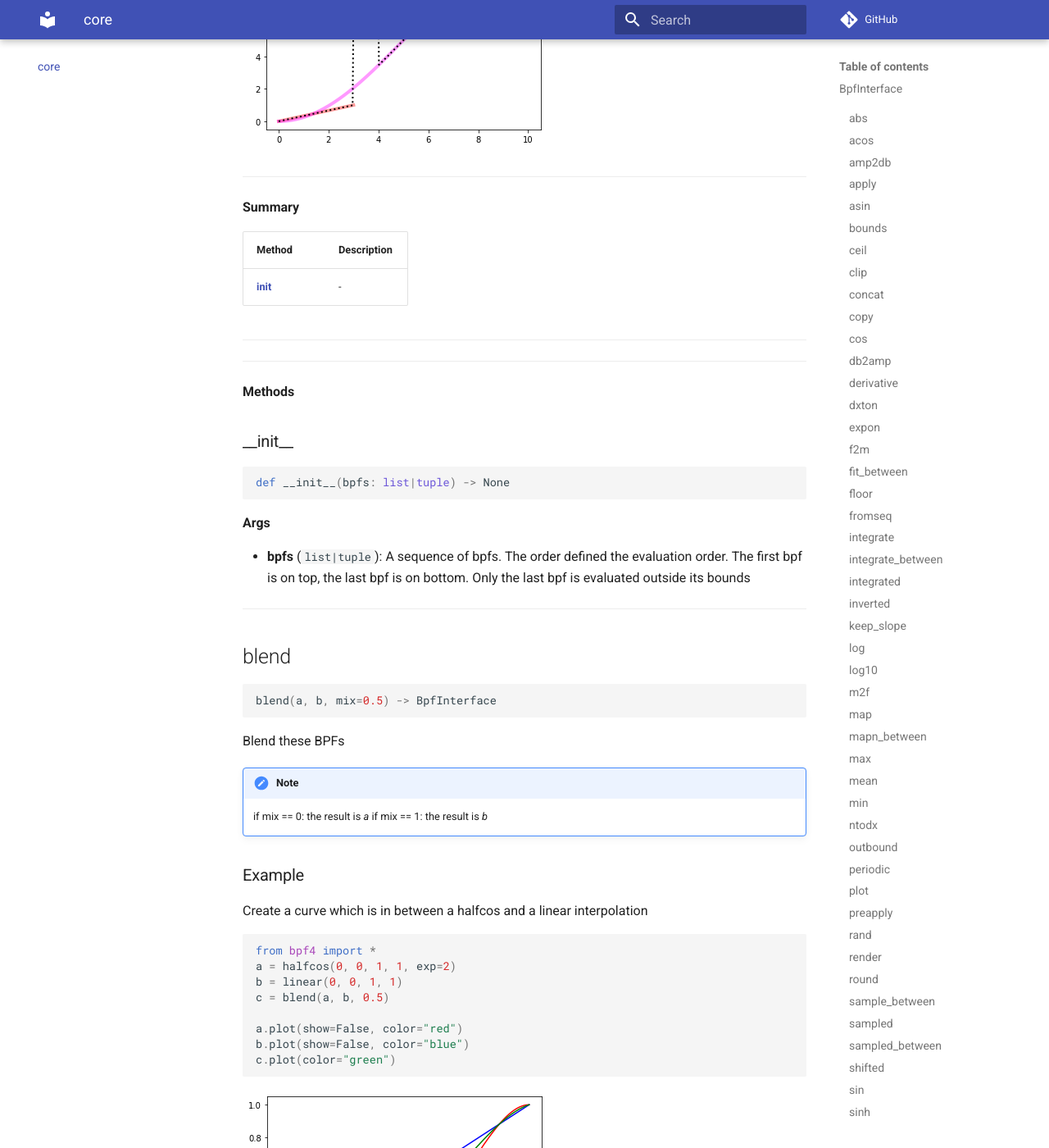
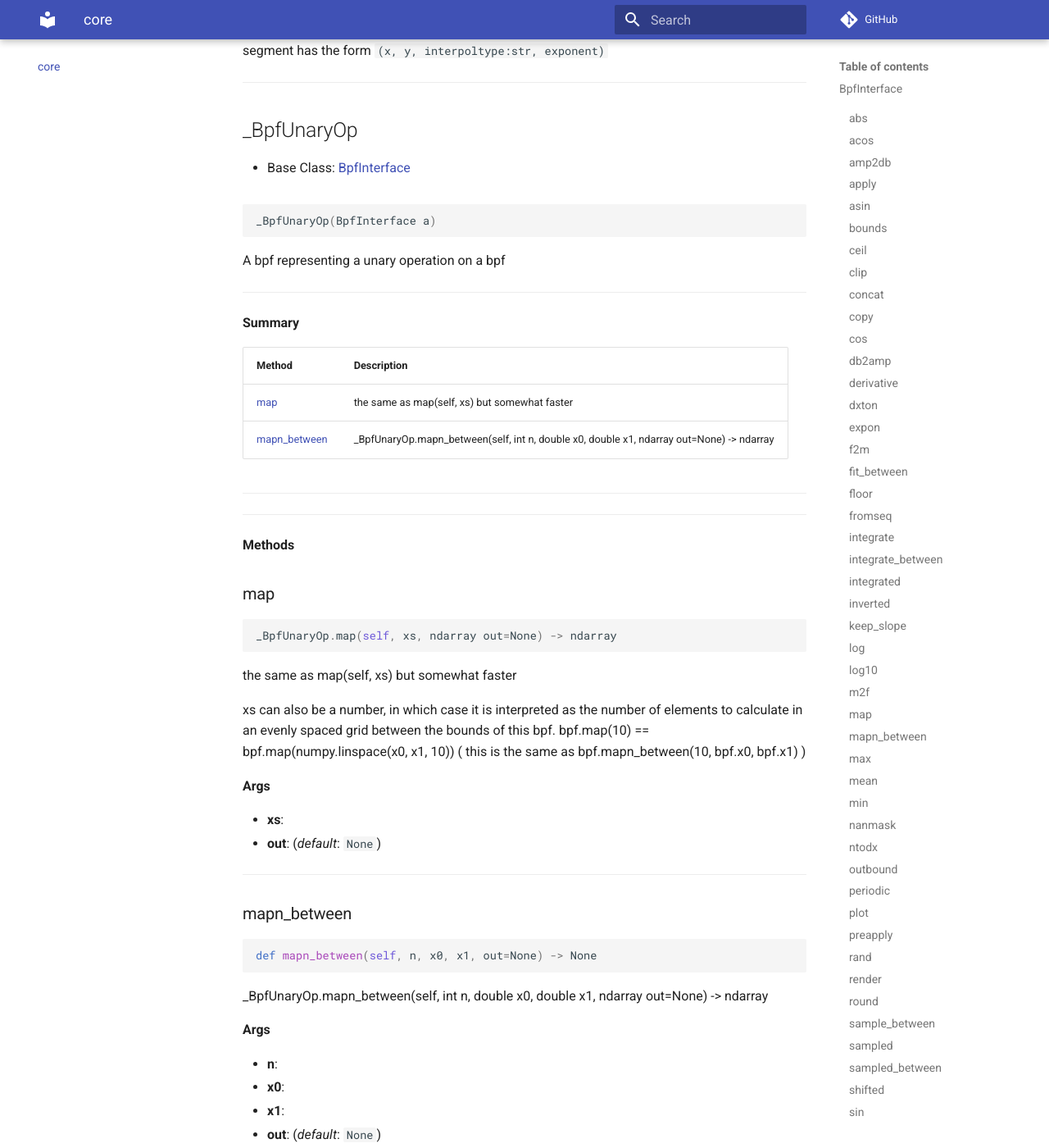
Before and after one commit to gesellkammer/bpf4, an MkDocs documentation site: the page built from docs/core.md, in a window 1280 px wide and 1400 px high, scrolled down 70297 px. Shown: the whole window at 82% size. Built offline with MkDocs 1.6.1 and Material for MkDocs 9.7.7, drawn with Linux system fonts in a browser that asks for light colours; comment, search, counter and statistics services are not loaded; some of the changed text lies outside the part shown.

Commit message:
fix missing class

````diff
--- a/bpf4/version.py
+++ b/bpf4/version.py
@@ -1,4 +1,4 @@
-__version__ = (1, 10, 0)
+__version__ = (1, 10, 1)
 
 def versionstr():
     return ("%d.%d.%d" % __version__)
--- a/docs/core.md
+++ b/docs/core.md
@@ -20,6 +20,7 @@
 | `Max` | Max(*bpfs) |
 | `Min` | Min(*bpfs) |
 | `Multi` | Multi(xs, ys, interpolations) |
+| `NanMask` | NanMask(BpfInterface a, double masked=0.) |
 | `Nearest` | Nearest(xs, ys) |
 | `NoInterpol` | NoInterpol(xs, ys) |
 | `Sampled` | Sampled(samples, double dx, double x0=0, unicode interpolation=u'linear') |
@@ -111,6 +112,7 @@
 | [max](#max) | Returns a bpf representing `max(self, b)` |
 | [mean](#mean) | Calculate the mean value of this bpf. |
 | [min](#min) | Returns a bpf representing `min(self, b)` |
+| [nanmask](#nanmask) | A nan mask from this bpf |
 | [ntodx](#ntodx) | Calculate the sampling period `dx` |
 | [outbound](#outbound) | Return a new Bpf with the given values outside the bounds |
 | [periodic](#periodic) | Create a new bpf which replicates this in a periodic way |
@@ -586,7 +588,7 @@
 
 ```python
 
-BpfInterface.f2m(self) -> _BpfF2M
+BpfInterface.f2m(self, double a4=0.)
 
 ```
 
@@ -605,6 +607,11 @@
 ```
 
 
+
+**Args**
+
+* **a4** (`float`): frequency value for A4. If not given, uses the
+    global value (see setA4) (*default*: `0.0`)
 
 **Returns**
 
@@ -927,7 +934,7 @@
 
 ```python
 
-BpfInterface.m2f(self) -> _BpfM2F
+BpfInterface.m2f(self, double a4=0.)
 
 ```
 
@@ -949,6 +956,11 @@
 
 
 
+**Args**
+
+* **a4** (`float`): frequency value for A4. If not given, uses the
+    global value (see setA4) (*default*: `0.0`)
+
 **Returns**
 
 &nbsp;&nbsp;&nbsp;&nbsp;(`BpfInterface`) A bpf representing `\x -> m2f(self(x))`
@@ -1136,6 +1148,42 @@
 **Returns**
 
 &nbsp;&nbsp;&nbsp;&nbsp;(`Min`) A Min bpf representing `min(self, b)`, which can be evaluated at any x coord
+
+----------
+
+### nanmask
+
+
+```python
+
+BpfInterface.nanmask(self, double masked=0.) -> NanMask
+
+```
+
+
+A nan mask from this bpf
+
+
+A nan mask returns nan whenever this bpf returns the masked value,
+otherwise it returns its original value.
+
+#### Example
+
+Create a mask for a frequency bpf `b`, to set it to nan whenever
+the frequency is lower than 50 Hz
+
+```python
+>>> b = bpf.linear(0, 440, 1, 440, 2, 100, 3, 40, 5, 80, 6, 440)
+>>> bmasked = b * (b >= 50).nanmask()
+>>> bmasked.plot()
+>>> bpf4.util.split_fragments(bmasked)
+```
+
+
+
+**Args**
+
+* **masked** (`float`): the value to convert to NAN (*default*: `0.0`)
 
 ----------
 
@@ -1828,6 +1876,7 @@
 | [removepoint](#removepoint) | Return a copy of this bpf with point at x removed |
 | [segments](#segments) | Return an iterator over the segments of this bpf |
 | [shift](#shift) | Shift the bpf along the x-coords, **INPLACE** |
+| [split](#split) | Split this bpf into fragments separated by nan y values |
 | [stretch](#stretch) | Stretch or compress this bpf in the x-coordinate **INPLACE** |
 
 
@@ -2089,6 +2138,30 @@
 **Args**
 
 * **dx** (`float`): the shift interval
+
+----------
+
+### split
+
+
+```python
+
+BpfBase.split(self, double sep=NAN)
+
+```
+
+
+Split this bpf into fragments separated by nan y values
+
+
+
+**Args**
+
+* **sep** (`float`): the separator to use (*default*: `nan`)
+
+**Returns**
+
+&nbsp;&nbsp;&nbsp;&nbsp;(`list[BpfBase]`) A list of fragments
 
 ----------
 
@@ -2418,6 +2491,7 @@
 | [flatpairs](#flatpairs) | Returns a flat 1D array with x and y values interlaced |
 | [integrate_between](#integrate_between) | Integrate this bpf between the given x coords |
 | [inverted](#inverted) | Return a new Linear bpf where x and y coordinates are inverted. |
+| [simplify](#simplify) | Simplify this bpf |
 | [sliced](#sliced) | Cut this bpf at the given points |
 
 
@@ -2525,6 +2599,36 @@
 **Returns**
 
 &nbsp;&nbsp;&nbsp;&nbsp;(`Linear`) The inverted bpf
+
+----------
+
+### simplify
+
+
+```python
+
+Linear.simplify(self, threshold=0., ratio=0.) -> Linear
+
+```
+
+
+Simplify this bpf
+
+
+Either threshold or ratio must be given, but not both
+
+
+
+**Args**
+
+* **threshold** (`float`): the simplification threshold (*default*: `0.0`)
+* **ratio** (`float`): the simplification ratio. If given, simplification
+    is done by ratio, the higher this value the more the         shape is
+    simplified (*default*: `0.0`)
+
+**Returns**
+
+&nbsp;&nbsp;&nbsp;&nbsp;(`Linear`) a new Linear bpf with its points simplified by the given parameter. Notice that the start and end points are never simplified
 
 ----------
 
@@ -3030,6 +3134,7 @@
 | Method  | Description  |
 | :------ | :----------- |
 | [__init__](#__init__) | - |
+| [aslinear](#aslinear) | A linear version of this bpf |
 | [derivative](#derivative) | Return a curve which represents the derivative of this curve |
 | [flatpairs](#flatpairs) | Returns a flat 1D array with x and y values interlaced |
 | [integrate](#integrate) | Return the result of the integration of this bpf. |
@@ -3039,6 +3144,7 @@
 | [points](#points) | Returns a tuple with the points defining this bpf |
 | [segments](#segments) | Returns an iterator over the segments of this bpf |
 | [set_interpolation](#set_interpolation) | Sets the interpolation of this Sampled bpf, inplace |
+| [split](#split) | Split this Sampled bpf into fragments separated by nan y values |
 
 
 ---------
@@ -3080,6 +3186,26 @@
 
 ----------
 
+### aslinear
+
+
+```python
+
+Sampled.aslinear(self, simplify=0.)
+
+```
+
+
+A linear version of this bpf
+
+
+
+**Args**
+
+* **simplify** (`float`):  (*default*: `0.0`)
+
+----------
+
 ### derivative
 
 
@@ -3346,6 +3472,30 @@
 **Returns**
 
 &nbsp;&nbsp;&nbsp;&nbsp;(`Sampled`) self
+
+----------
+
+### split
+
+
+```python
+
+Sampled.split(self, double sep=NAN)
+
+```
+
+
+Split this Sampled bpf into fragments separated by nan y values
+
+
+
+**Args**
+
+* **sep** (`float`): the separator to use (*default*: `nan`)
+
+**Returns**
+
+&nbsp;&nbsp;&nbsp;&nbsp;(`list[Sampled]`) A list of fragments
 
 
 
@@ -3745,6 +3895,114 @@
 ---------
 
 
+## \_BpfUnaryOp
+ - Base Class: [BpfInterface](#bpfinterface)
+
+###
+
+
+```python
+
+_BpfUnaryOp(BpfInterface a)
+
+```
+
+
+A bpf representing a unary operation on a bpf
+
+
+---------
+
+
+**Summary**
+
+
+
+| Method  | Description  |
+| :------ | :----------- |
+| [map](#map) | the same as map(self, xs) but somewhat faster |
+| [mapn_between](#mapn_between) | _BpfUnaryOp.mapn_between(self, int n, double x0, double x1, ndarray out=None) -> ndarray |
+
+
+---------
+
+
+---------
+
+
+**Methods**
+
+### map
+
+
+```python
+
+_BpfUnaryOp.map(self, xs, ndarray out=None) -> ndarray
+
+```
+
+
+the same as map(self, xs) but somewhat faster
+
+
+xs can also be a number, in which case it is interpreted as
+the number of elements to calculate in an evenly spaced
+grid between the bounds of this bpf.
+bpf.map(10) == bpf.map(numpy.linspace(x0, x1, 10))
+( this is the same as bpf.mapn_between(10, bpf.x0, bpf.x1) )
+
+
+
+**Args**
+
+* **xs**:
+* **out**:  (*default*: `None`)
+
+----------
+
+### mapn\_between
+
+
+```python
+
+def mapn_between(self, n, x0, x1, out=None) -> None
+
+```
+
+
+_BpfUnaryOp.mapn_between(self, int n, double x0, double x1, ndarray out=None) -> ndarray
+
+
+
+**Args**
+
+* **n**:
+* **x0**:
+* **x1**:
+* **out**:  (*default*: `None`)
+
+
+
+---------
+
+
+## NanMask
+ - Base Class: [_BpfUnaryOp](#_bpfunaryop)
+
+###
+
+
+```python
+
+NanMask(BpfInterface a, double masked=0.)
+
+```
+
+
+
+---------
+
+
 ## \_MultipleBpfs
  - Base Class: [BpfInterface](#bpfinterface)
 
@@ -3786,6 +4044,48 @@
 core.Max((a, b)).plot(color="black", linewidth=4, alpha=0.8, linestyle='dotted')
 ```
 ![](assets/Max.png)
+
+
+---------
+
+
+**Summary**
+
+
+
+| Method  | Description  |
+| :------ | :----------- |
+| [mapn_between](#mapn_between) | Max.mapn_between(self, int n, double x0, double x1, ndarray out=None) -> ndarray |
+
+
+---------
+
+
+---------
+
+
+**Methods**
+
+### mapn\_between
+
+
+```python
+
+def mapn_between(self, n, x0, x1, out=None) -> None
+
+```
+
+
+Max.mapn_between(self, int n, double x0, double x1, ndarray out=None) -> ndarray
+
+
+
+**Args**
+
+* **n**:
+* **x0**:
+* **x1**:
+* **out**:  (*default*: `None`)
 
 
 
````
Also changed, not shown: docs/util.md (+43 -7 lines), 1 other file.
